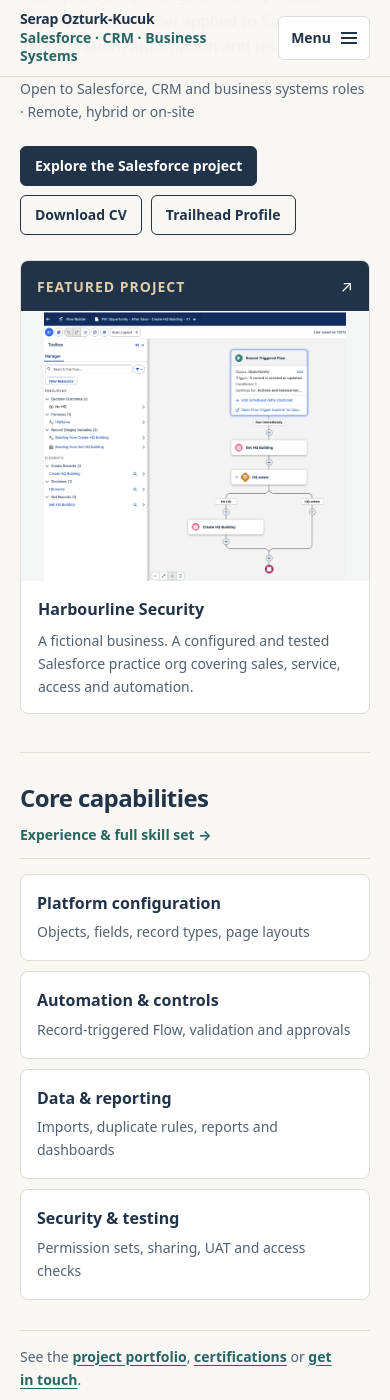
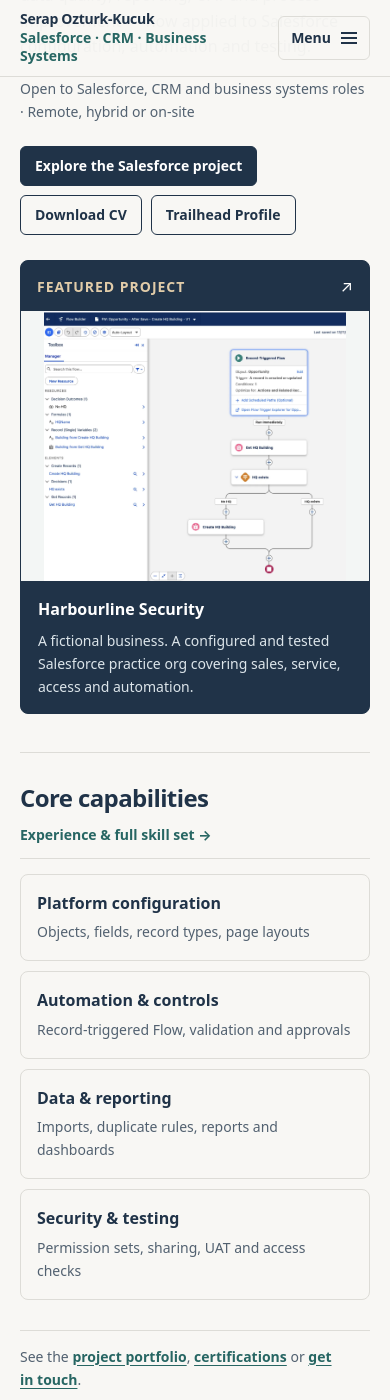
Before and after one commit to serapozturkkucuk/serapozturkkucuk.github.io, a Jekyll site: the page built from index.html, in a window 390 px wide and 1400 px high, scrolled down 418 px. Built offline with Jekyll 4.4.1, drawn with Linux system fonts in a browser that asks for light colours.

Commit message:
Unify all portfolio cards as transparent outlined or navy filled

```diff
--- a/assets/css/style.css
+++ b/assets/css/style.css
@@ -2,7 +2,7 @@
 :root {
   color-scheme:light;
   --page:#F8F7F4;
-  --surface:#FFFFFF;
+  --surface:transparent;
   --ink:#203348;
   --ink-soft:#526170;
   --line:#DDDCD7;
@@ -90,6 +90,12 @@ main.wrap :is(.page-head > p, .experience-story > p, .case > p, .project-intro-f
 .prose {width:100%;max-width:none}
 .card,.contact-cta {border:1px solid var(--line);border-radius:var(--radius);background:var(--surface)}
 .contact-cta {display:grid;align-content:start;gap:13px;padding:20px}
+/* The only two card treatments are outline (transparent) and navy filled. */
+.contact-cta {background:var(--ink);border-color:var(--ink);color:var(--on-navy)}
+.contact-cta p {color:#DCE5EA}
+.contact-cta .btn.primary {background:var(--page);border-color:var(--page);color:var(--ink)}
+.contact-cta .btn.primary:hover {background:#E9F0EC;border-color:#E9F0EC;color:var(--ink)}
+
 .contact-cta .btn {justify-self:start}
 .notice {padding:18px}
 .note-strong {color:var(--teal-ink);font-weight:700}
@@ -103,15 +109,15 @@ main.wrap :is(.page-head > p, .experience-story > p, .case > p, .project-intro-f
 .hero-copy .lede {width:100%;max-width:none;line-height:1.6}
 .home-location {font-size:var(--fs-small)}
 .hero-copy .actions {margin-top:6px}
-.hero-proof {align-self:stretch;display:grid;grid-template-rows:auto minmax(0,1fr) auto;min-width:0;overflow:hidden;border:1px solid var(--line);border-radius:var(--radius);background:var(--surface);color:var(--ink);text-decoration:none}
-.hero-proof:hover {border-color:var(--teal);color:var(--ink)}
+.hero-proof {align-self:stretch;display:grid;grid-template-rows:auto minmax(0,1fr) auto;min-width:0;overflow:hidden;border:1px solid var(--ink);border-radius:var(--radius);background:var(--ink);color:var(--on-navy);text-decoration:none}
+.hero-proof:hover {border-color:var(--teal);color:var(--on-navy)}
 .hero-proof-head {display:flex;justify-content:space-between;align-items:center;gap:10px;background:var(--ink);color:#fff;padding:12px 16px}
 .hero-proof-head .label {color:#E1CCA9}
 .hero-proof-media {min-height:245px;max-height:360px;background:#F3F6F5;overflow:hidden}
 .hero-proof-media img {width:100%;height:100%;object-fit:contain;object-position:center}
 .hero-proof-foot {display:grid;gap:6px;padding:15px 17px}
 .hero-proof-foot strong {font-weight:750}
-.hero-proof-foot span {font-size:var(--fs-small);color:var(--ink-soft)}
+.hero-proof-foot span {font-size:var(--fs-small);color:#DCE5EA}
 .home-capabilities {gap:15px}
 .home-skill-grid {display:grid;grid-template-columns:repeat(4,minmax(0,1fr));gap:12px;margin:0;padding:0;list-style:none}
 .home-skill-grid li {display:grid;align-content:start;gap:6px;min-width:0;padding:17px 16px;background:var(--surface);border:1px solid var(--line);border-radius:var(--radius)}
@@ -154,7 +160,7 @@ main.wrap :is(.page-head > p, .experience-story > p, .case > p, .project-intro-f
 .experience-intro {gap:20px}
 .experience-story {width:100%;line-height:1.72}
 .experience-value {overflow:hidden;width:100%;border:1px solid var(--line);border-top:2px solid var(--champagne);border-radius:var(--radius);background:var(--surface)}
-.experience-value-heading {display:grid;gap:6px;padding:19px 22px;background:var(--teal-soft)}
+.experience-value-heading {display:grid;gap:6px;padding:19px 22px;border-bottom:1px solid var(--line);background:transparent}
 .experience-value-heading h3 {font-weight:750}
 .experience-value-heading p {color:var(--ink-soft)}
 .value-grid {display:grid;grid-template-columns:repeat(2,minmax(0,1fr));list-style:none;margin:0;padding:0}
@@ -166,7 +172,7 @@ main.wrap :is(.page-head > p, .experience-story > p, .case > p, .project-intro-f
 .skill-table dd,.contact-list dd {margin:0;color:var(--ink-soft);overflow-wrap:anywhere}
 .experience-skills {grid-template-columns:minmax(180px,240px) minmax(0,1fr);gap:0;overflow:hidden;border:1px solid var(--line);border-radius:var(--radius);background:var(--surface)}
 .experience-skills dt,.experience-skills dd {padding:11px 15px;border-bottom:1px solid var(--line)}
-.experience-skills dt {background:var(--teal-soft)}
+.experience-skills dt {background:transparent;color:var(--teal-ink)}
 .experience-skills dt:nth-last-of-type(1),.experience-skills dd:last-child {border-bottom:0}
 .experience-project {display:grid;grid-template-columns:minmax(0,1fr) minmax(0,.8fr);overflow:hidden}
 .experience-project > div {display:grid;justify-items:start;align-content:center;gap:13px;padding:22px}
@@ -226,7 +232,7 @@ main.wrap :is(.page-head > p, .experience-story > p, .case > p, .project-intro-f
 .stats li:first-child {border-left:0}
 .stats b {font-size:var(--fs-heading);color:var(--ink);line-height:1.2;font-variant-numeric:tabular-nums}
 figure.shot {display:grid;gap:10px;margin:7px 0}
-figure.shot img {width:100%;background:#fff;border:1px solid var(--line);border-radius:var(--radius)}
+figure.shot img {width:100%;background:transparent;border:1px solid var(--line);border-radius:var(--radius)}
 figure.shot.narrow img {max-width:100%}
 figure.shot figcaption {font-size:var(--fs-small);color:var(--ink-soft)}
 .case-opening {font-weight:650;line-height:1.6}
@@ -242,7 +248,7 @@ figure.shot figcaption {font-size:var(--fs-small);color:var(--ink-soft)}
 .test-grid > div {display:grid;gap:6px;padding:16px;border:1px solid var(--line);border-radius:var(--radius);background:var(--surface)}
 .test-grid strong {color:var(--teal-ink)}
 .test-grid span {font-size:var(--fs-small);color:var(--ink-soft)}
-.case-next-step {display:grid;gap:16px;padding:19px;background:var(--teal-soft);border:1px solid var(--line);border-radius:var(--radius)}
+.case-next-step {display:grid;gap:16px;padding:19px;background:transparent;border:1px solid var(--line);border-radius:var(--radius)}
 .case-next-step > div:first-child {display:grid;gap:8px}
 .case-next-step p {color:var(--ink-soft)}
 .case-next-actions {display:flex;flex-wrap:wrap;gap:9px}
@@ -266,7 +272,7 @@ figure.shot figcaption {font-size:var(--fs-small);color:var(--ink-soft)}
   .menu-glyph {width:16px;height:12px;border-top:2px solid currentColor;border-bottom:2px solid currentColor;position:relative}
   .menu-glyph:before {content:"";position:absolute;top:3px;left:0;right:0;border-top:2px solid currentColor}
   .mobile-menu[open] summary {border-color:var(--teal)}
-  .mobile-menu nav {position:absolute;right:0;top:calc(100% + 8px);width:min(280px,calc(100vw - 40px));padding:12px 18px;border:1px solid var(--line);border-radius:var(--radius);background:var(--surface);box-shadow:0 8px 22px rgba(32,51,72,.1)}
+  .mobile-menu nav {position:absolute;right:0;top:calc(100% + 8px);width:min(280px,calc(100vw - 40px));padding:12px 18px;border:1px solid var(--line);border-radius:var(--radius);background:var(--page);box-shadow:0 8px 22px rgba(32,51,72,.1)}
   .mobile-menu .nav-links {display:grid;gap:0}
   .mobile-menu .nav-links a {padding:11px 0;min-height:42px}
   .facts-box {grid-template-columns:minmax(0,1fr)}
```
